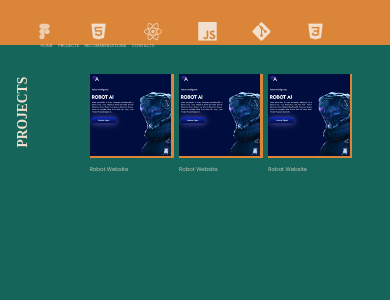
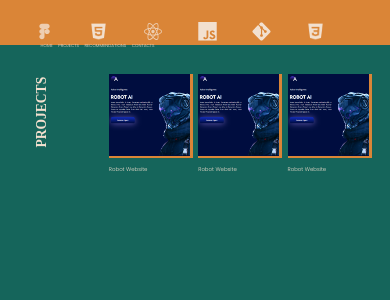
Before and after one commit to viviandemitry/new-portfolio, a React (Create React App) app: page /projects in a window 390 px wide. Shown: the top 300 px of the page. Built offline with nearby package versions, Linux system fonts and the light colour scheme.

Commit message:
responsive bug

```diff
--- a/src/components/About/styles.js
+++ b/src/components/About/styles.js
@@ -26,7 +26,7 @@ export const Container = styled.div`
 
     @media ${device.mobileM}{
             width: 100%;
-            height: 100vh;
+            height: 100%;
             animation: none;
 
             img{
--- a/src/components/Header/styles.js
+++ b/src/components/Header/styles.js
@@ -13,9 +13,10 @@ export const Container = styled.div`
     top: 0;
 
     @media ${device.mobileM}{
-
+        position:static;
         display: table-row;
         width: 100%;
+        background-color: ${(props) => props.local === "/projects" ? "#DA8537;" : "none"};
     }
 `
 export const FirstContainer = styled.div`
@@ -28,8 +29,9 @@ export const LastContainer = styled.div`
     margin-top: ${px2vw(28)};
 
     @media ${device.mobileM}{
-        margin-top: ${px2vw(1050)};
-        margin-left: ${px2vw(-650)};
+        position: relative;;
+        top: ${px2vw(1050)};
+        right: ${px2vw(600)};
     }
 `
 export const NavButton = styled.button`
@@ -84,7 +86,6 @@ export const AboutButton = styled.button`
     }
 
     @media ${device.mobileM}{
-        display: table-row;
         margin-top: ${px2vw(-80)};
         padding: ${px2vw(30)} ${px2vw(100)};
         font-size: ${px2vw(40)};
--- a/src/views/Contacts/styles.js
+++ b/src/views/Contacts/styles.js
@@ -10,7 +10,6 @@ export const Container = styled.div`
 
     @media ${device.mobileM}{
         display:table-row;
-        border: solid red;
         width: 100vw;
         height: 100vh;
     }
--- a/src/views/Home/styles.js
+++ b/src/views/Home/styles.js
@@ -46,7 +46,8 @@ export const Title = styled.h2`
     line-height: 120%;
 
     @media ${device.mobileM}{
-        margin-top: ${px2vw(-250)};
+        position: static;
+        margin-top: ${px2vw(5)};
         font-size: ${px2vw(90)};
         width: 80vw;
     }
@@ -65,7 +66,7 @@ export const Text = styled.p`
     line-height: 180%;
 
     @media ${device.mobileM}{
-        margin-top: ${px2vw(600)};
+        margin-top: ${px2vw(200)};
         margin-bottom: ${px2vw(100)};
         font-size: ${px2vw(40)};
         width: 80vw;
--- a/src/views/Projects/styles.js
+++ b/src/views/Projects/styles.js
@@ -10,6 +10,7 @@ export const Container = styled.div`
 
     @media ${device.mobileM}{
         overflow: scroll;
+        background: #DA8537;
      }
 `
 
@@ -38,11 +39,9 @@ export const Icons = styled.div`
     }
 
     @media ${device.mobileM}{
-        position: fixed;
-        height: ${px2vw(180)};
-        padding-top: ${px2vw(300)};
-        padding-bottom: ${px2vw(-80)};
-        z-index: 2;
+        position: static;
+        height: ${px2vw(50)};
+        padding-top: ${px2vw(100)};
     }
 `
 
@@ -51,8 +50,9 @@ export const ContainerBottom = styled.div`
         margin-top: ${px2vw(30)};
 
     @media ${device.mobileM}{
-        margin-left: ${px2vw(30)};
-        margin-top: ${px2vw(900)};
+        position: static;
+        margin-top: ${px2vw(200)};
+        background: #15655B;
      }
 `
 
@@ -62,17 +62,17 @@ export const ContainerProjects = styled.div`
 
         @media ${device.mobileM}{
         flex-direction: column;
-        margin-top: ${px2vw(-250)};
+        /* margin-top: ${px2vw(-250)}; */
         margin-left: ${px2vw(250)};
      }
 `
 
 export const Title = styled.h2`
-    width: ${px2vw(401)};
-    height: ${px2vw(142)};
+    height: ${px2vw(401)};
+    width: ${px2vw(142)};
     transform: rotate(-90deg);
     flex-shrink: 0;
-    margin-left: ${px2vw(-90)};
+    margin-left: ${px2vw(240)};
     margin-top: ${px2vw(80)};
 
     color: #F2E0CF;
@@ -83,12 +83,8 @@ export const Title = styled.h2`
     line-height: 180%;
 
     @media ${device.mobileM}{
-        /* width: ${px2vw(200)};
-        height: ${px2vw(200)};
-        margin-left: 0; */
-        margin-top: ${px2vw(350)};
+        margin-top: ${px2vw(600)};
         font-size: ${px2vw(150)};
-        z-index: 1;
      }
 `
 export const Link = styled.a`
```
